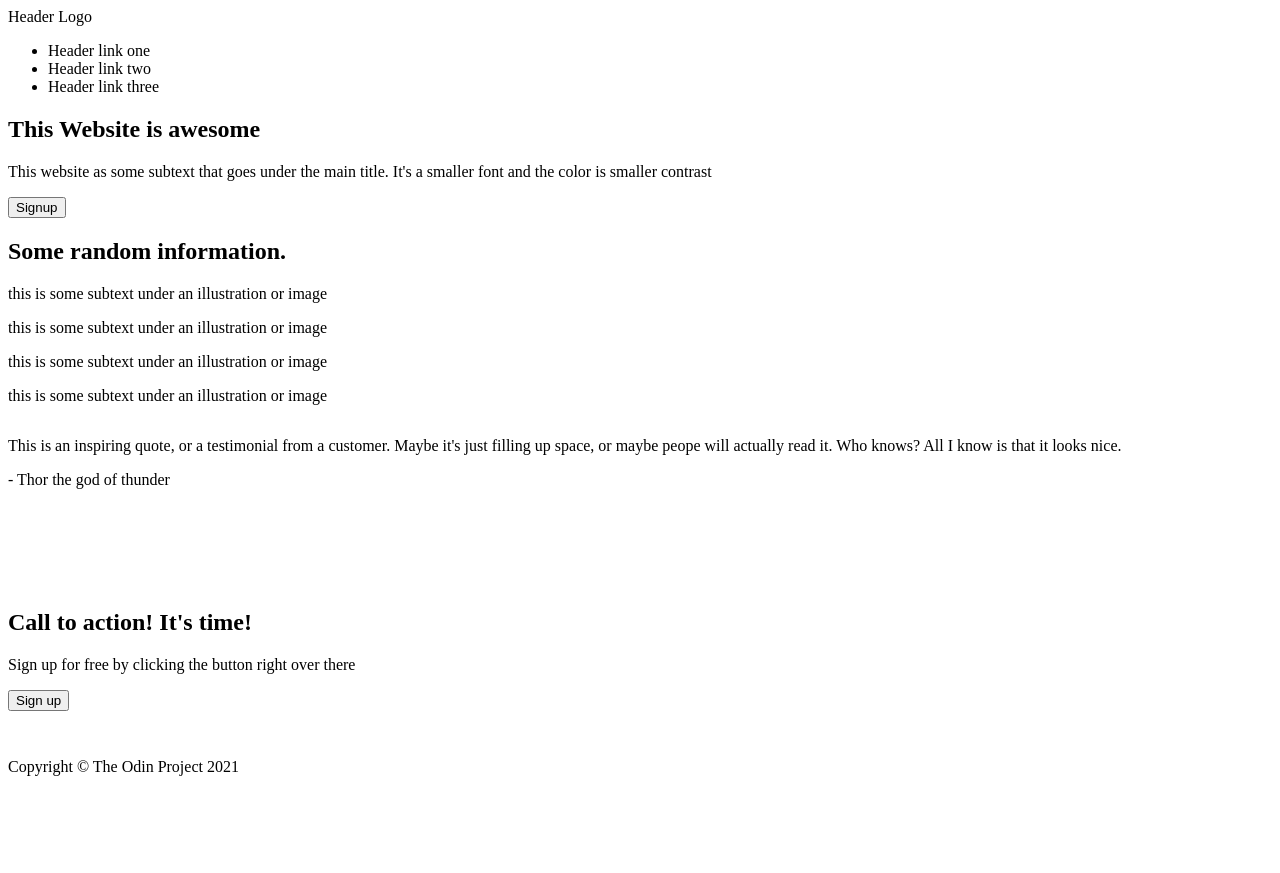
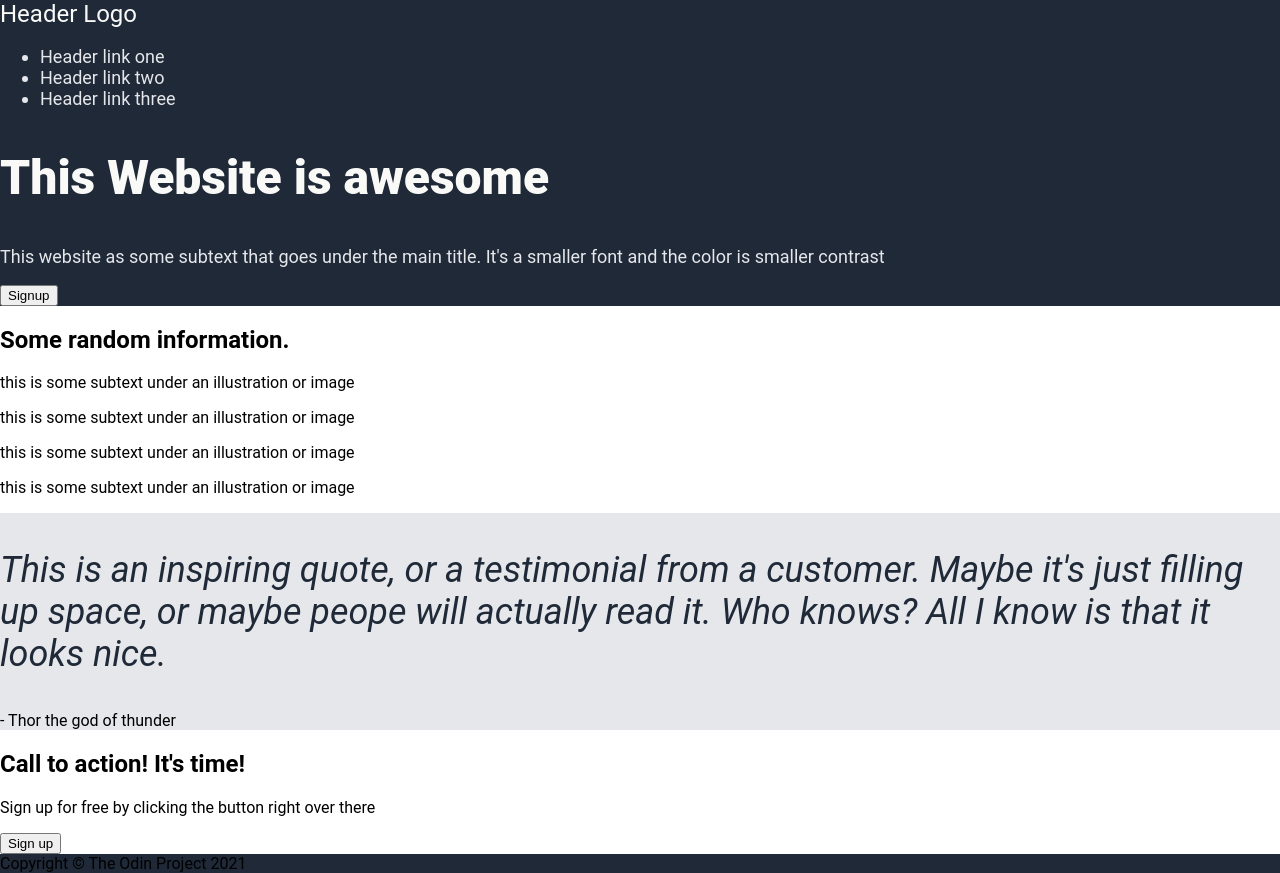
Before and after one commit to aymerrric/Landing-Page, a plain HTML site: page index.html in a window 1280 px wide. Before the commit the page ends 808 px from the top, so only its background shows below. Drawn offline with Linux system fonts and the light colour scheme.

Commit message:
Change the typo

```diff
--- a/index.html
+++ b/index.html
@@ -13,7 +13,7 @@
                         Header Logo
                     </div>
                     <div class="left-header">
-                        <ul>
+                        <ul class="small-typo">
                             <li><a>Header link one</a></li>
                             <li><a>Header link two</a></li>
                             <li><a>Header link three</a></li>
@@ -23,7 +23,7 @@
                 <div class="first-section-container">
                     <div class="firs-section-left">
                         <h1>This Website is awesome</h1>
-                        <p>This website as some subtext that goes under the main title. It's a smaller font and the color is smaller contrast</p>
+                        <p class="small-typo">This website as some subtext that goes under the main title. It's a smaller font and the color is smaller contrast</p>
                         <button>Signup</button>
                     </div>
                     <div class="firs-section-right">
@@ -64,7 +64,7 @@
                     </div>
                 </div>
             </section>
-            <section>
+            <section class="quote-container">
                 <p>
                     This is an inspiring quote, or a testimonial from a customer. Maybe it's just filling up space, or maybe peope
                     will actually read it. Who knows? All I know is that it looks nice.
--- a/style.css
+++ b/style.css
@@ -3,6 +3,9 @@ body{
     flex-direction: column;
     align-items: stretch;
     height: 100%;
+    font-family: 'Roboto';
+    padding: 0;
+    margin: 0;
 }
 
 section{
@@ -16,3 +19,33 @@ footer{
 html{
     height: 100%;
 }
+
+.header, footer{
+    background-color: #1F2937;
+}
+
+.quote-container{
+    background-color: #E5E7EB;
+}
+
+.quote-container p {
+    font-size: 36px;
+    font-style: italic;
+    color: #1F2937;
+}
+
+h1{
+    font-weight: 900;
+    font-size: 48px;
+    color: #F9FAF8;
+}
+
+.small-typo{
+    font-size: 18px;
+    color: #E5E7EB;
+}
+
+.left-header{
+    font-size: 24px;
+    color: #F9FAF8;
+}
```
